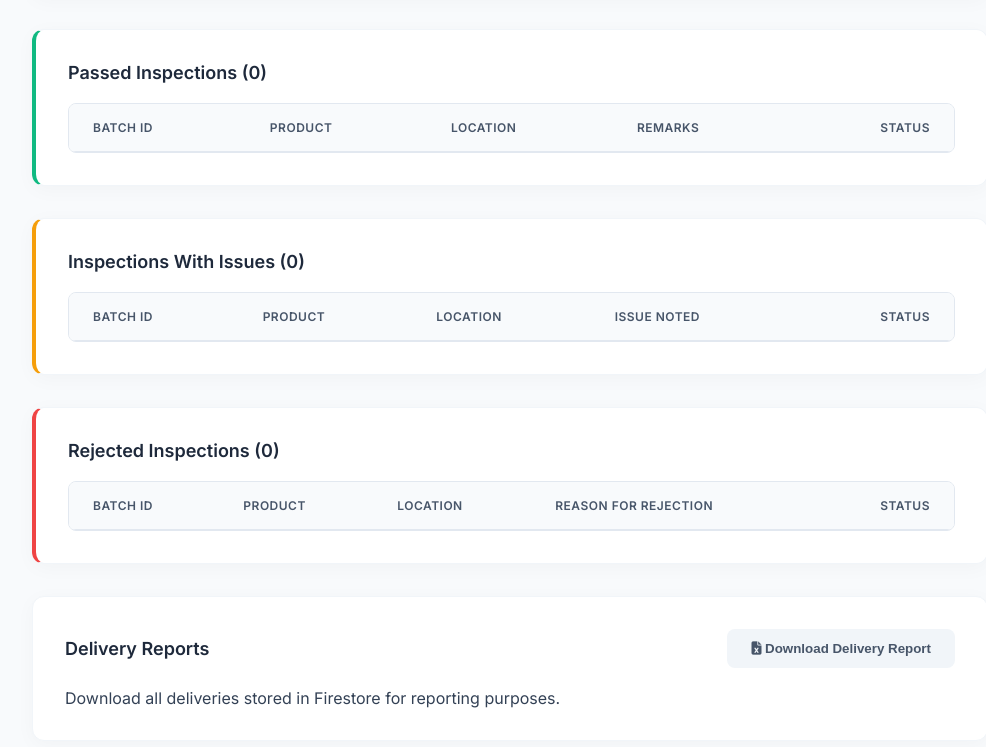
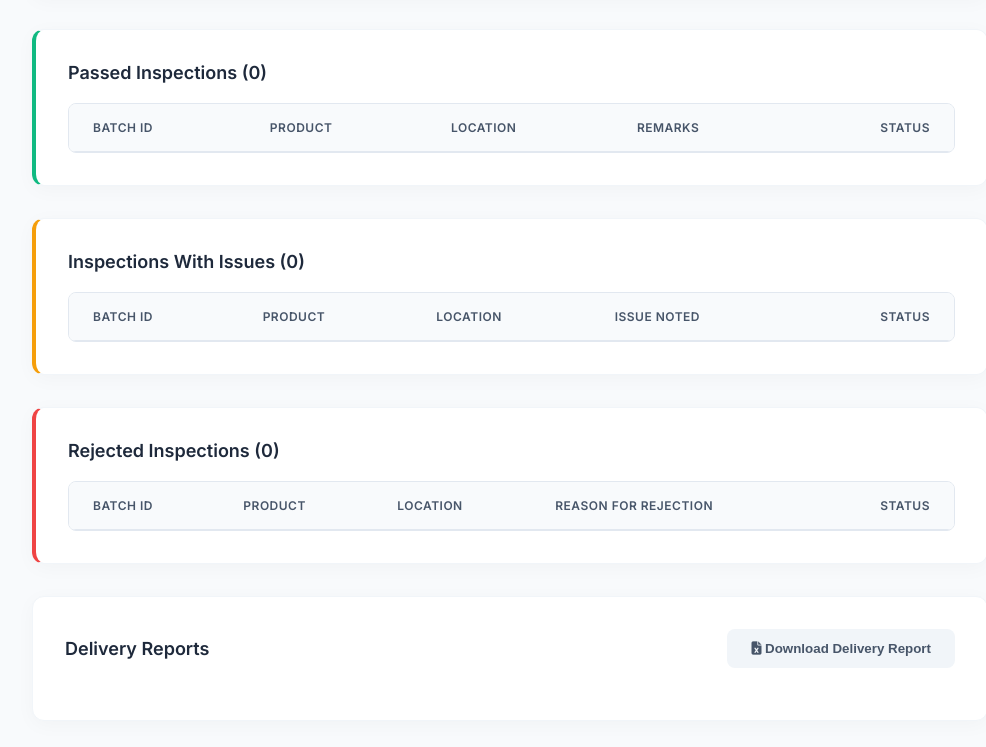
Before and after one commit to JonasJamilano/AquaFRESH, a website with bundled scripts: page QualityControl.html in a window 1280 px wide. Shown: the part 1254-2001 px from the top of the page, without its empty margins (260-1246 px from the left). Built offline with nearby package versions, Linux system fonts and the light colour scheme; no server answers.

Commit message:
Fixed UI

```diff
--- a/QualityControl.html
+++ b/QualityControl.html
@@ -249,7 +249,7 @@
                 <i class="fa-solid fa-file-excel"></i> Download Delivery Report
             </button>
         </div>
-        <p>Download all deliveries stored in Firestore for reporting purposes.</p>
+
     </section>
 </main>
 
```
